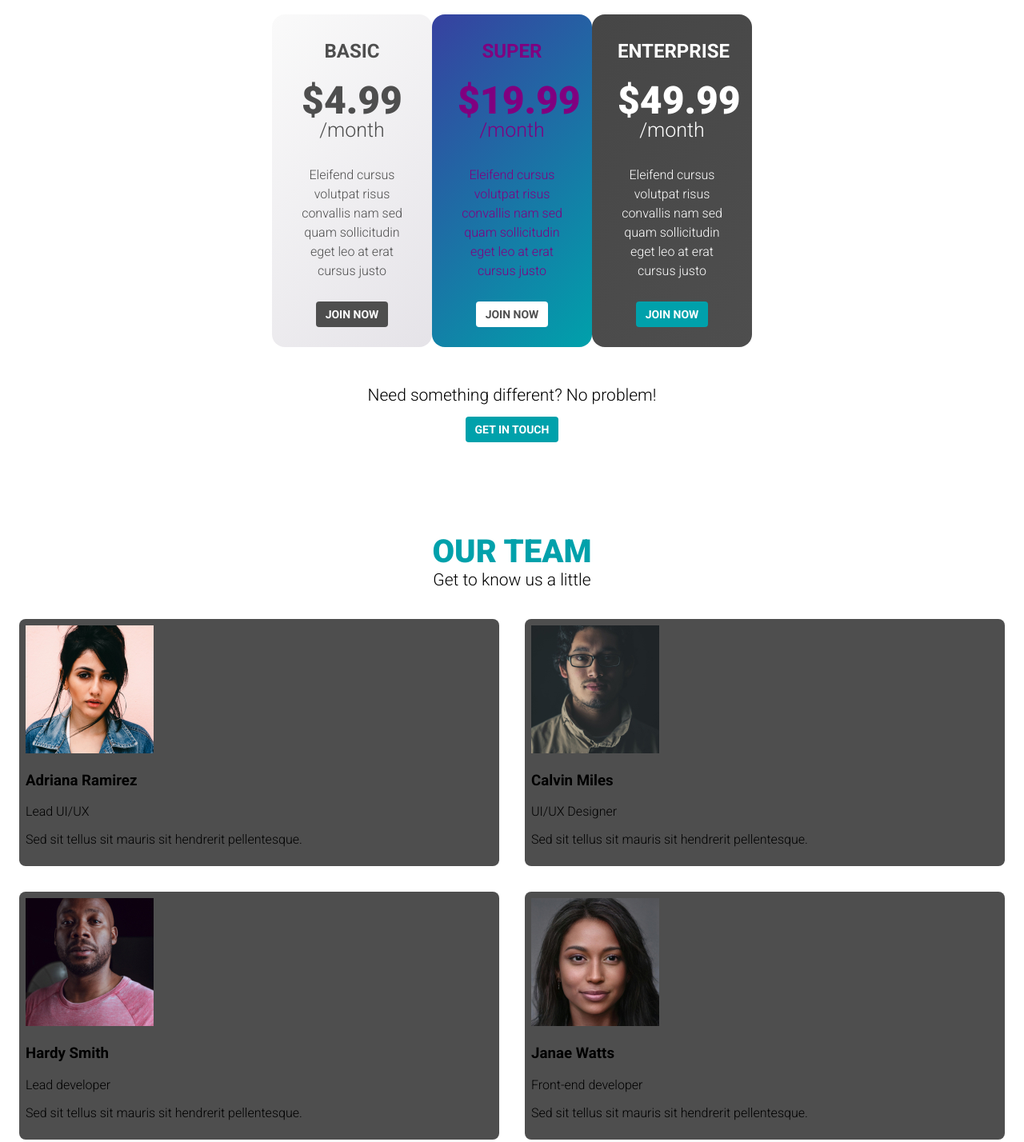
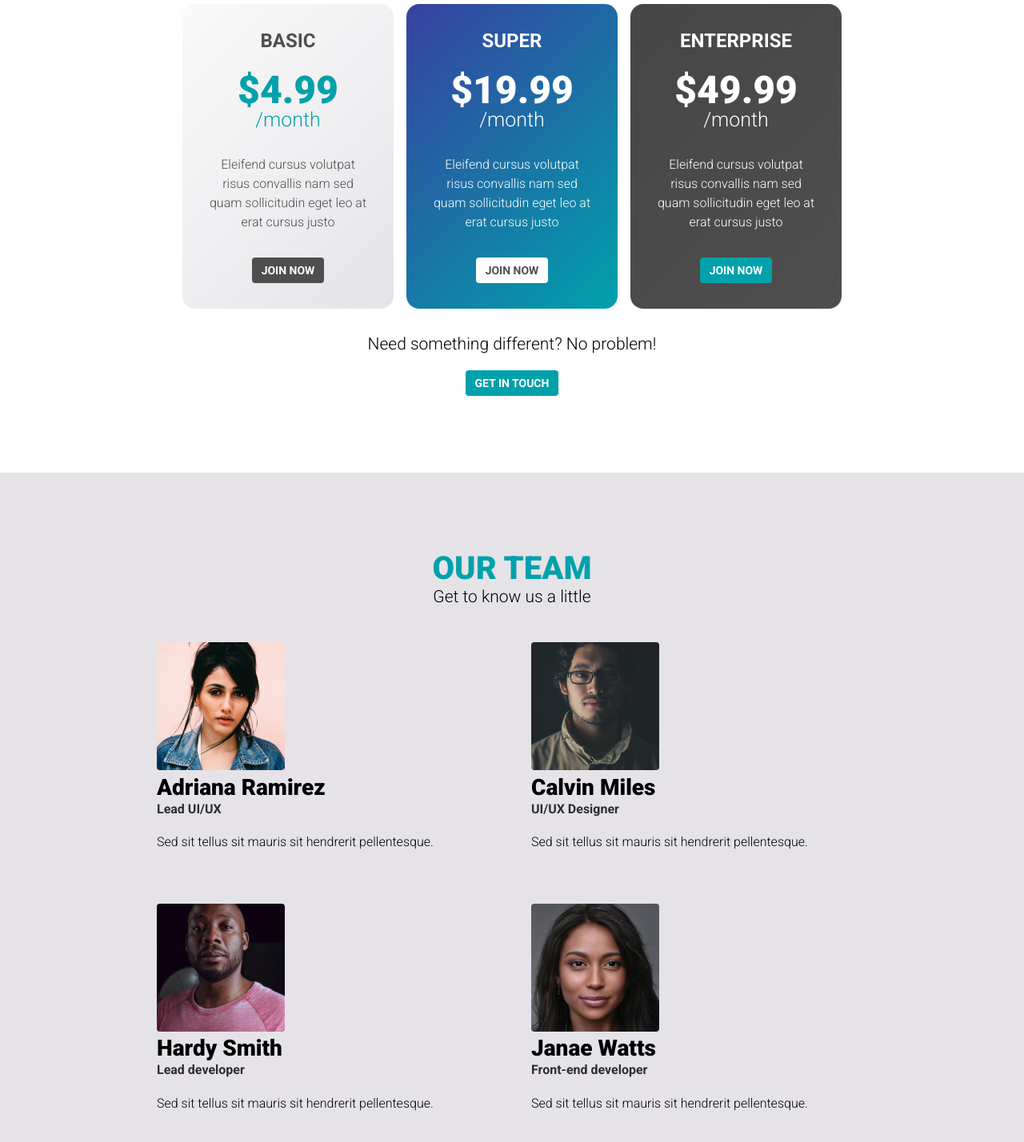
Before and after one commit to katlukens/hello-learn, a plain HTML site: page hello-flexboxone/index.html in a window 1280 px wide. Shown: the part 194-1622 px from the top of the page at 80% size. Drawn offline with Linux system fonts and the light colour scheme; files whose address does not match are found by name.

Commit message:
This is not it. But it's the best I got right now.

```diff
--- a/hello-flexboxone/index.html
+++ b/hello-flexboxone/index.html
@@ -15,7 +15,7 @@
     <p class="fs-500">plans that work for everyone</p>
 
     <div class="plans">
-      <div class="plan plan--light">
+      <div class="plan plan--light bg-light">
         <h2 class="plan__title">basic</h2>
         <p class="plan__price">
           $4.99<span>/month</span>
@@ -25,7 +25,7 @@
         <a href="#" class="button">Join Now</a>
       </div>
 
-      <div class="plan plan--accent">
+      <div class="plan plan--accent bg-accent">
         <h2 class="plan__title">super</h2>
         <p class="plan__price">
           $19.99<span>/month</span>
@@ -34,7 +34,7 @@
           cursus justo</p>
         <a href="#" class="button">Join Now</a>
       </div>
-      <div class="plan plan--dark">
+      <div class="plan plan--dark bg-dark">
         <h2 class="plan__title">Enterprise</h2>
         <p class="plan__price">
           $49.99<span>/month</span>
--- a/hello-flexboxone/styles.css
+++ b/hello-flexboxone/styles.css
@@ -1,3 +1,16 @@
+:root {
+  --clr-primary-400: #00a1ab;
+  --clr-primary-500: #3741a0;
+
+  --clr-accent-400: #00cdac;
+  --clr-accent-500: #114243;
+
+  --clr-neutral-100: #fff;
+  --clr-neutral-200: #fafafa;
+  --clr-neutral-300: #e5e3e8;
+  --clr-neutral-400: #4e4e4e;
+}
+
 /*  //////////////////////
     Reset
     ///////////////////// */
@@ -16,29 +29,92 @@
 body {
     font-family: "Roboto", sans-serif;
     text-align: center;
+    margin: 0;
   }
 
-  h1 {
-    font-size: 2.5rem;
-    text-transform: uppercase;
-    font-weight: 900;
-    margin-top: 3em;
-    margin-bottom: 0;
+section {
+  padding: 6rem 0;
   }
+
+/* h1 { */
+    /* font-size: 2.5rem; */
+    /* text-transform: uppercase; */
+    /* font-weight: 900; */
+    /* margin-top: 3em; */
+    /* margin-bottom: 0; */
+  /* } */
 
   .section-title {
     font-size: 2.5rem;
     text-transform: uppercase;
     font-weight: 900;
-    margin-top: 3em;
-    margin-bottom: 0;
-    color: #00a1ab;
+    /* margin-top: 3em; */
+    /* margin-bottom: 0; */
+    margin: 0;
+    color: var(--clr-primary-400);
   }
 
   .fs-500 {
     font-size: 1.3125rem;
     margin-top: 0;
   }
+
+  .container {
+    padding: 0 2em;
+    margin: 0 auto;
+    max-width: 1000px;
+  }
+
+  .bg-light {
+    --bg: var(--clr-neutral-400);
+    --fg: var(--clr-neutral-100);
+    --pop: var(--clr-primary-400);
+
+    color:var(--clr-neutral-400);
+    background: linear-gradient(-45deg, #e5e3e8, #fafafa);
+  }
+
+  .bg-accent {
+    --bg: var(--clr-neutral-100);
+    --fg: var(--clr-neutral-400);
+    --pop: var(--clr-neutral-100);
+
+    color:var(--clr-neutral-100);
+    background: linear-gradient(-45deg, #00a1ab, #3741a0);
+  }
+
+  .bg-dark {
+    color: var(--clr-neutral-100);
+    background: linear-gradient(-45deg, #4e4e4e, #464646);
+  }
+
+  /*  //////////////////////
+    Button
+    ///////////////////// */
+
+  .button {
+    display: inline-block;
+    text-decoration: none;
+    padding: 0.5rem 0.75rem;
+    border-radius: 0.25rem;
+    text-transform: uppercase;
+    font-weight: 700;
+    font-size: .875rem;
+    background: var(--bg, var(--clr-primary-400));
+    color: var(--fg, var(--clr-neutral-100))
+  }
+
+  .button--light{
+    background: white;
+    color: #4e4e4e;
+  }
+
+  .button--dark {
+    color: white;
+    background: #4e4e4e;
+  }
+
+
 /*  //////////////////////
     Plans
     ///////////////////// */
@@ -47,35 +123,14 @@ body {
   .plans {
     display: flex;
     justify-content: center;
-    margin-bottom: 3em;
+    margin: 2em 0;
   }
 
   .plan {
-    width: 200px;
+    width: 16.5rem;
     padding: 2em;
     border-radius: 1em;
-    /* margin: 0 0.5em; */
-  }
-
-  .plans .plan--accent {
-    /* padding-top: 4em; */
-    /* margin: -2rem 0; */
-    color: purple;
-}
-
-  .plan--light {
-    color: #4e4e4e;
-    background: linear-gradient(-45deg, #e5e3e8, #fafafa);
-  }
-
-  .plan--accent {
-    color: #fff;
-    background: linear-gradient(-45deg, #00a1ab, #3741a0);
-  }
-
-  .plan--dark {
-    color: #fff;
-    background: linear-gradient(-45deg, #4e4e4e, #464646);
+    margin: 0 0.5em;
   }
 
   .plan__title {
@@ -88,6 +143,7 @@ body {
     line-height: 1;
     font-weight: 900;
     margin: 0;
+    color: var(--pop);
   }
 
   .plan__price span {
@@ -101,30 +157,37 @@ body {
     line-height: 1.5;
   }
 
-  .button {
-    text-decoration: none;
-    padding: 0.5rem 0.75rem;
-    border-radius: 0.25rem;
-    text-transform: uppercase;
-    font-weight: 700;
-    font-size: .875rem;
-    color: white;
-    background: #00a1ab;
-  }
+  /* .plans .plan--accent { */
+    /* padding-top: 4em; */
+    /* margin: -2rem 0; */
+    /* color: purple; */
+/* } */
 
-  .plan--accent .button{
-    background: white;
-    color: #4e4e4e;
-  }
+  /* .plan--light { */
+    /* color: #4e4e4e; */
+    /* background: linear-gradient(-45deg, #e5e3e8, #fafafa); */
+    /* border-radius: 1em 0 0 1em; */
+  /* } */
 
-  .plan--light .button {
-    color: white;
-    background: #4e4e4e;
-  }
+  /* .plan--accent { */
+    /* color: #fff; */
+    /* background: linear-gradient(-45deg, #00a1ab, #3741a0); */
+    /* border-radius: 1em; */
+  /* } */
+
+  /* .plan--dark { */
+    /* color: #fff; */
+    /* background: linear-gradient(-45deg, #4e4e4e, #464646); */
+    /* border-radius: 0 1em 1em 0; */
+  /* } */
 
 /*  //////////////////////
     Team
     ///////////////////// */
+
+  .team {
+    background: #e5e3e8
+  }
 
   .team-members {
     display: flex;
@@ -132,7 +195,6 @@ body {
   }
 
   .team-member {
-    background: #4e4e4e;
     text-align: left;
     flex: 1 1 45%;
     margin: 1em;
@@ -140,4 +202,35 @@ body {
     border-radius: .5em;
     align-items: center;
     padding: 0.5em 3em 0.5em 0.5em;
+    line-height: 1.6;
   }
+
+  .team-member img {
+    width: 10rem;
+    border-radius: .25em;
+    margin-right: 1em;
+  }
+
+  .team-member .name {
+    font-size: 1.75rem;
+    line-height: 1;
+    font-weight: 900;
+    color: var(--pop);
+    margin: 0;
+  }
+
+  .team-member .position {
+    margin-top: 0;
+    font-weight: 700;
+    opacity: .8;
+  }
+
+  .team-member--mirrored {
+    padding:.5em .5em .5em 2em;
+  }
+
+  .team-member--mirrored img {
+    order: 2;
+    margin-right: 0;
+    margin-left: 1em;
+  }
```
Also changed, not shown: hello-blog/index.html (renamed from index.html), hello-blog/styles.css (renamed from styles.css), hello-flexboxone/img/team-01.jpg (renamed from hello-flexboxone/team-01.jpg), hello-flexboxone/img/team-02.jpg (renamed from hello-flexboxone/team-02.jpg), hello-flexboxone/img/team-03.jpg (renamed from hello-flexboxone/team-03.jpg), hello-flexboxone/img/team-04.jpg (renamed from hello-flexboxone/team-04.jpg).
